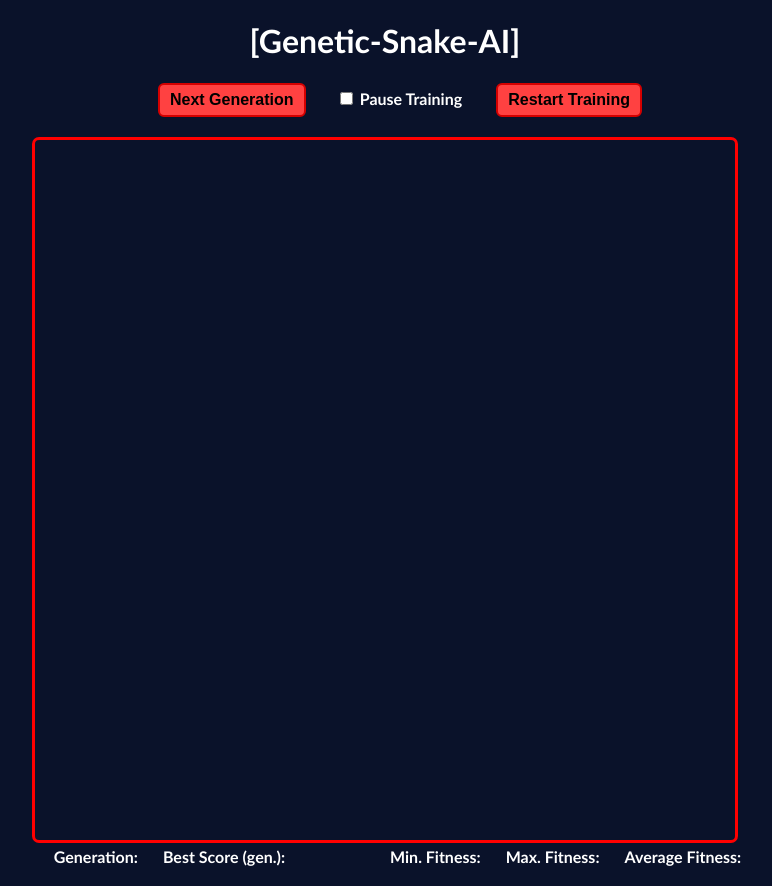
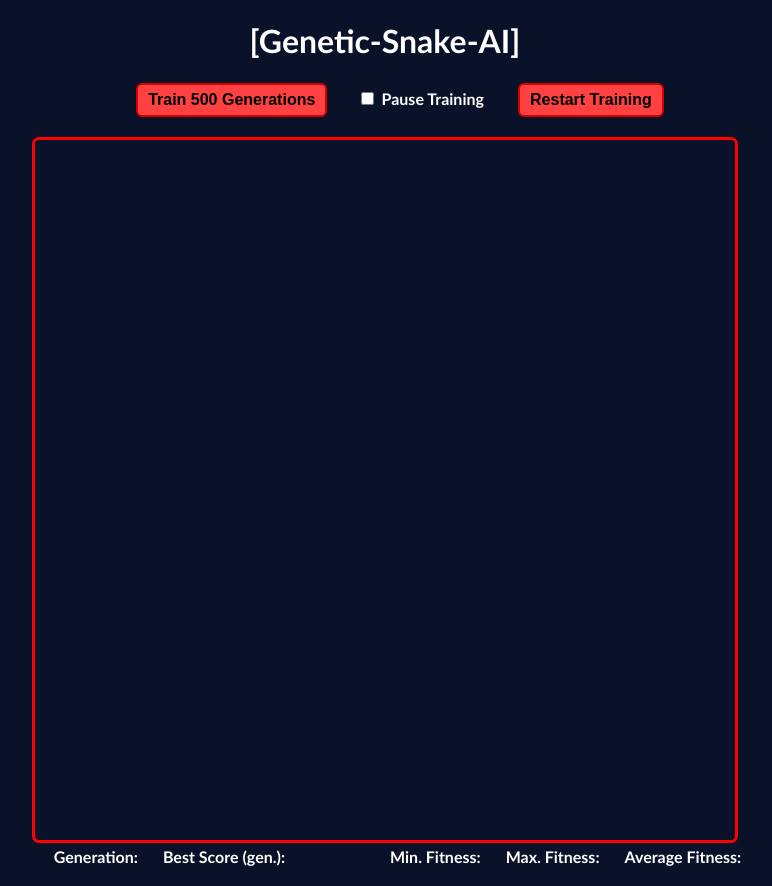
Before and after one commit to Red-Rapious/Genetic-Snake-AI, a website built with webpack: page www/index.html in a window 1280 px wide. Shown: the whole page, without its empty margins (255-1027 px from the left). Built offline with nearby package versions, Linux system fonts and the light colour scheme; what lib-game-wasm would draw is missing.

Commit message:
Changed "Next Generation" button text, now dynamic

```diff
--- a/www/index.html
+++ b/www/index.html
@@ -16,7 +16,7 @@
     <script src="./bootstrap.js"></script>
 
     <div id="buttons">
-      <button id="train">Next Generation</button>
+      <button id="train">Train ?? Generations</button>
 
       <input type="checkbox" id="pause">
       <label for="pause">Pause Training</label>
--- a/www/index.js
+++ b/www/index.js
@@ -7,6 +7,8 @@ import * as gm from "lib-game-wasm";
 const FRAME_DELAY = 0;
 // The number of generations trained by one click on the "Train" button
 const GENERATIONS_TRAIN = 500;
+
+document.getElementById("train").textContent = "Train " + GENERATIONS_TRAIN + " Generation" + ((GENERATIONS_TRAIN > 1) ? "s" : "");
 
 var games = new gm.Games();
 
```
